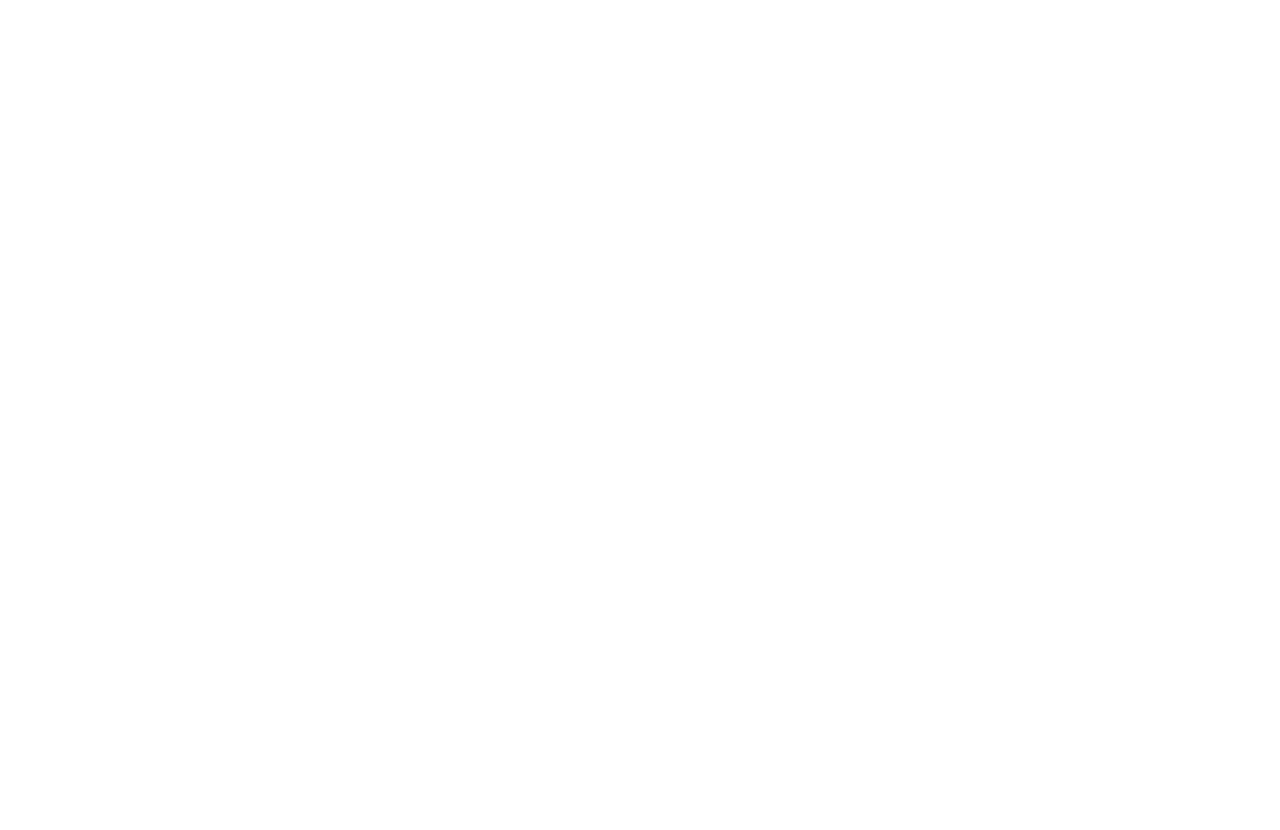
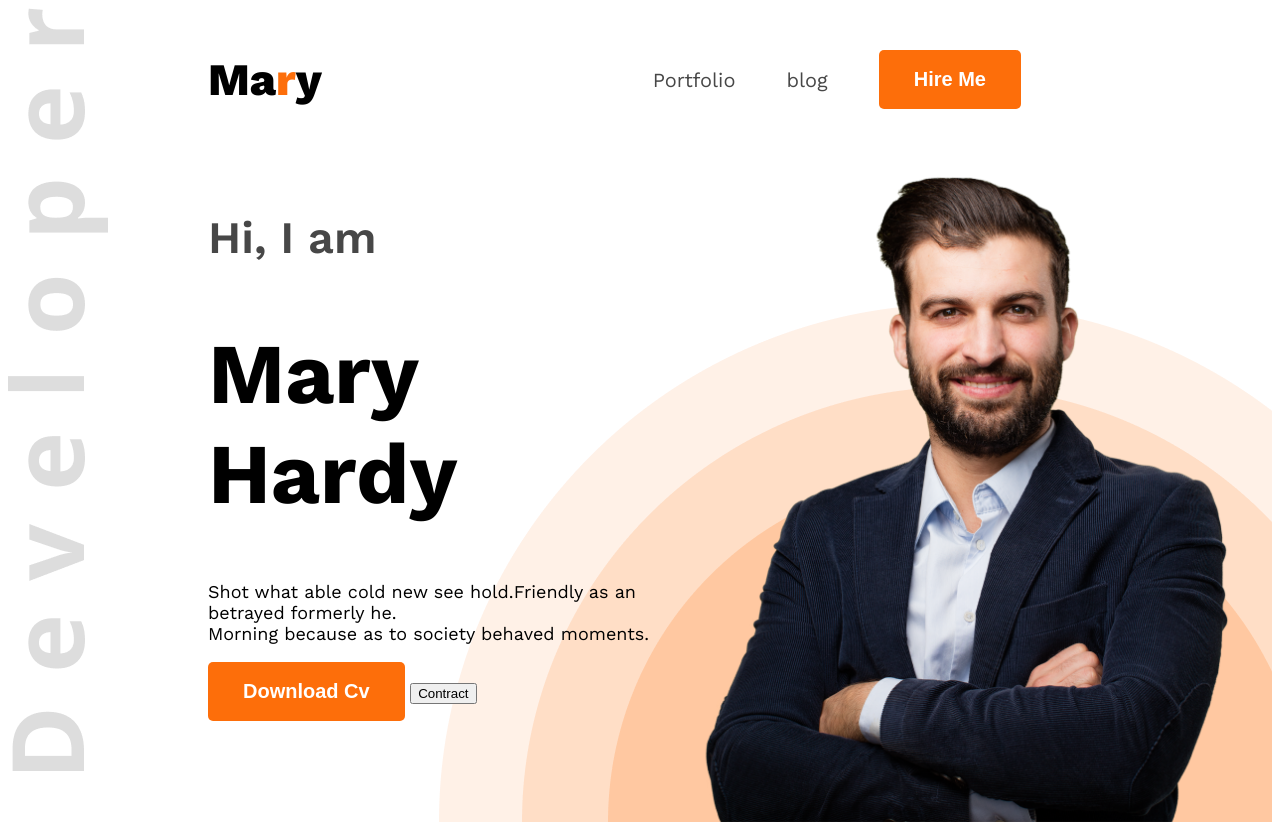
Before and after one commit to SabrinMahi/-DUMMY-Portfolio, a plain HTML site: page index.html in a window 1280 px wide. Before the commit the page ends 800 px from the top, so only its background shows below. Drawn offline with nearby package versions, Linux system fonts and the light colour scheme.

Commit message:
added everything

```diff
--- a/index.html
+++ b/index.html
@@ -4,9 +4,35 @@
     <meta charset="UTF-8">
     <meta name="viewport" content="width=device-width, initial-scale=1.0">
     <title>Web developer Portfolio</title>
+    <link rel="preconnect" href="https://fonts.googleapis.com">
+<link rel="preconnect" href="https://fonts.gstatic.com" crossorigin>
+<link href="https://fonts.googleapis.com/css2?family=Open+Sans:ital,wght@0,300..800;1,300..800&family=Work+Sans:ital,wght@0,100..900;1,100..900&display=swap" rel="stylesheet">
+    <link rel="stylesheet" href="style.css">
 </head>
-<body>
-    <header>
+<body class="work-sans-normal">
+    <header class="header">
+<nav>
+    <h3 class="nav-title">Ma<span class="text-primary">r</span>y</h3>
+<ul>
+    <li><a class="dark-2" href="">Portfolio</a></li>
+    <li><a class="dark-2" href="">blog</a></li>
+    <li><a href=""><button class="btn-primary">Hire Me</button></a></li>
+
+</ul>
+</nav>
+<div class="banner">
+    <div class="banner-content">
+<h4 class="banner-greetings dark-2">Hi, I am</h4>
+<h1 class="banner-title">Mary Hardy</h1>
+<p class="banner-description">
+    Shot what able cold new see hold.Friendly as an betrayed formerly he.
+    <br>Morning because as to society behaved moments.
+</p>
+<button class="btn-primary">Download Cv</button>
+<button>Contract</button>
+    </div>
+    <img class="banner-profile-pic"src="images/hardy.png" alt="">
+</div>
 
     </header>
     <main>
--- /dev/null
+++ b/style.css
@@ -0,0 +1,85 @@
+
+
+
+.work-sans-normal {
+  font-family: "Work Sans", serif;
+  font-optical-sizing: auto;
+
+  font-style: normal;
+}
+
+.text-primary{
+    color: #FD6E0A;
+}
+.dark-2{
+    color: #474747;
+}
+
+
+.btn-primary{
+    background-color: #FD6E0A;
+font-weight: bold;
+font-size: 20px;
+color: white;
+border: none;
+padding: 18px 35px;
+border-radius: 5px;
+
+}
+
+
+
+.header{
+    background-image: url('images/developer.png'),url('images/header_bg.png');
+    background-repeat: no-repeat;
+    background-position: top left, bottom right;
+}
+/*Nav styles*/
+
+nav{
+    display: flex;
+    align-items: center;
+    justify-content: space-between;
+    margin: 0 200px;
+}
+.nav-title{
+    font-size: 45px;
+    font-weight: 800;
+}
+nav ul{
+    display: flex;
+    align-items: center;
+
+}
+nav ul li{
+    list-style:none;
+    margin-right:  51px;
+}
+
+nav li a{
+text-decoration: none;
+font-size: 20px;}
+/*  banner side */
+.banner{
+    display: flex;
+    justify-content: space-between;
+    margin: 0 35px 0 200px;
+}
+.banner-content{
+    max-width: 580px;
+}
+.banner-greetings{
+    font-size: 45px;
+    font-weight: 600;
+}
+
+.banner-title{
+    font-weight: bold;
+    font-size: 85px;
+}
+.banner-description{
+    font-size: 18px;
+}
+.banner-profile-pic{
+width: 580px;
+}
```
